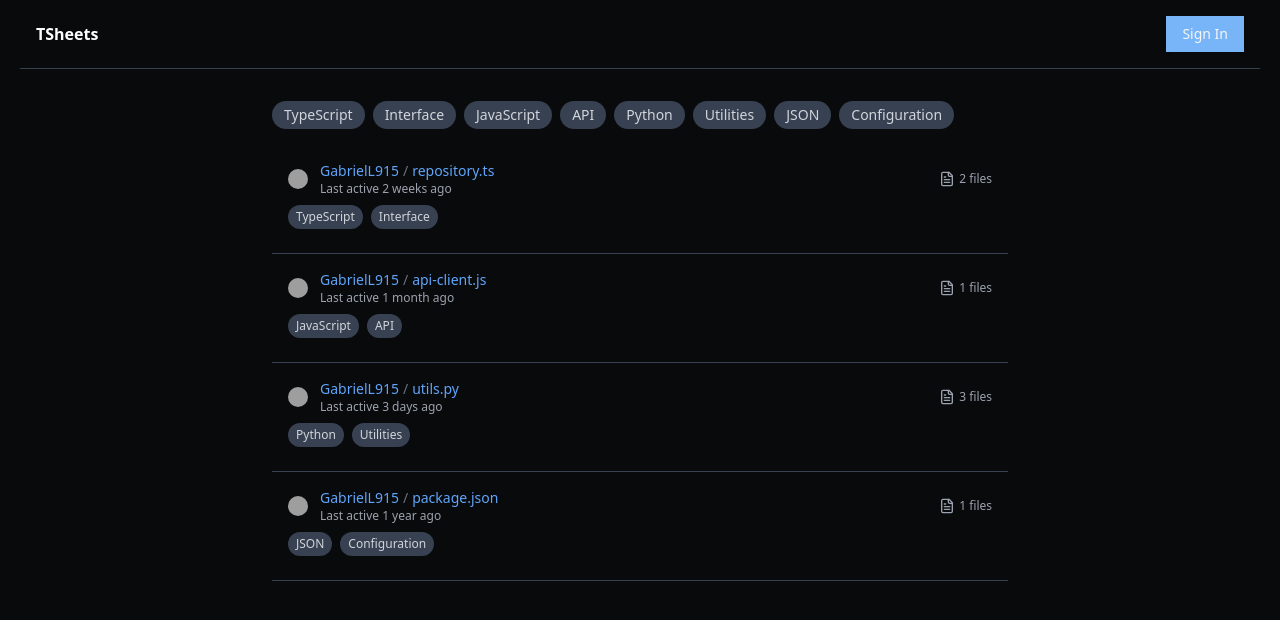
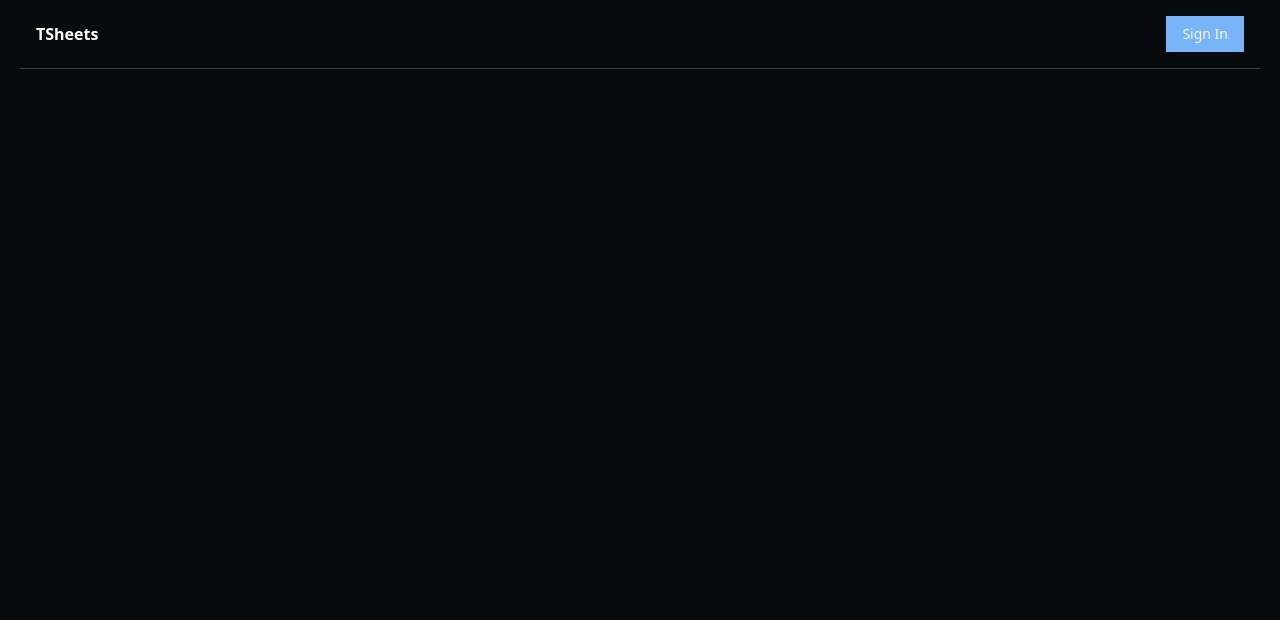
Before and after one commit to GabrielL915/myShared, a React (Vite) app in the folder app/frontend/: page / in a window 1280 px wide. Shown: the top 620 px of the page. Built offline with nearby package versions, Linux system fonts and the light colour scheme; grey boxes are pictures that could not be loaded.

Commit message:
feat: add fake auth

```diff
--- a/app/frontend/src/App.css
+++ b/app/frontend/src/App.css
@@ -2,4 +2,5 @@
   max-width: 1280px;
   margin: 0 auto;
   padding: 0 20px;
+  background-color: #090A0C;
 }
--- a/app/frontend/src/App.tsx
+++ b/app/frontend/src/App.tsx
@@ -1,12 +1,19 @@
+import { useState } from "react";
 import "./App.css";
 import { TopNav } from "./components/feature/TopNav";
 import MainLayout from "./layout/MainLayout";
 import SheetsPage from "./pages/SheetPage";
+
 function App() {
+  const [isLoggedIn, setIsLoggedIn] = useState(false);
+
+  const handleSignIn = () => {
+    setIsLoggedIn(true);
+  };
   return (
     <MainLayout>
-      <TopNav />
-      <SheetsPage />
+      <TopNav isLoggedIn={isLoggedIn} onSignIn={handleSignIn} />
+      {isLoggedIn && <SheetsPage />}
     </MainLayout>
   );
 }
--- a/app/frontend/src/components/feature/SheetCard.tsx
+++ b/app/frontend/src/components/feature/SheetCard.tsx
@@ -21,9 +21,9 @@
       <div className="flex items-center justify-between">
         <div className="flex items-center flex-grow">
           <img
-            src="/api/placeholder/20/20"
+            src="https://utfs.io/f/c166bb56-8deb-48d7-ac0e-66d221067a65-qdb2q8.08.09_b034a4cb.jpg"
             alt="Profile picture"
-            className="w-5 h-5 rounded-full mr-3"
+            className="w-6 h-6 rounded-full mr-3 object-cover"
           />
           <div className="text-sm">
             <div className="flex items-center">
--- a/app/frontend/src/components/feature/TopNav.tsx
+++ b/app/frontend/src/components/feature/TopNav.tsx
@@ -1,11 +1,21 @@
 import { Button } from "../ui/button";
+import { User } from "lucide-react";
 
-export function TopNav() {
+interface TopNavProps {
+  isLoggedIn: boolean;
+  onSignIn: () => void;
+}
+
+export function TopNav({ isLoggedIn, onSignIn }: TopNavProps) {
   return (
     <nav className="text-x1 flex w-full items-center justify-between border-b border-gray-700 p-4 font-semibold">
       <div className="text-white">TSheets</div>
       <div>
-        <Button>Sign In</Button>
+        {isLoggedIn ? (
+          <User className="w-6 h-6 text-white" />
+        ) : (
+          <Button onClick={onSignIn}>Sign In</Button>
+        )}
       </div>
     </nav>
   );
--- a/app/frontend/src/pages/SheetPage.tsx
+++ b/app/frontend/src/pages/SheetPage.tsx
@@ -1,4 +1,4 @@
-import React, { useState, useMemo } from "react";
+import { useState, useMemo } from "react";
 import SheetCard from "@/components/feature/SheetCard";
 
 interface Sheet {
@@ -11,7 +11,8 @@
 }
 
 const SheetsPage = () => {
-  const sheets: Sheet[] = [
+  const sheets: Sheet[] = useMemo(
+    () => [
       {
         username: "GabrielL915",
         repoName: "repository.ts",
@@ -44,7 +45,9 @@
         fileCount: 1,
         tags: ["JSON", "Configuration"],
       },
-  ];
+    ],
+    []
+  );
 
   const [filterTags, setFilterTags] = useState<string[]>([]);
 
```
Also changed, not shown: app/frontend/src/index.css (line endings or trailing spaces). Lines whose indentation alone changed are shown as unchanged.
